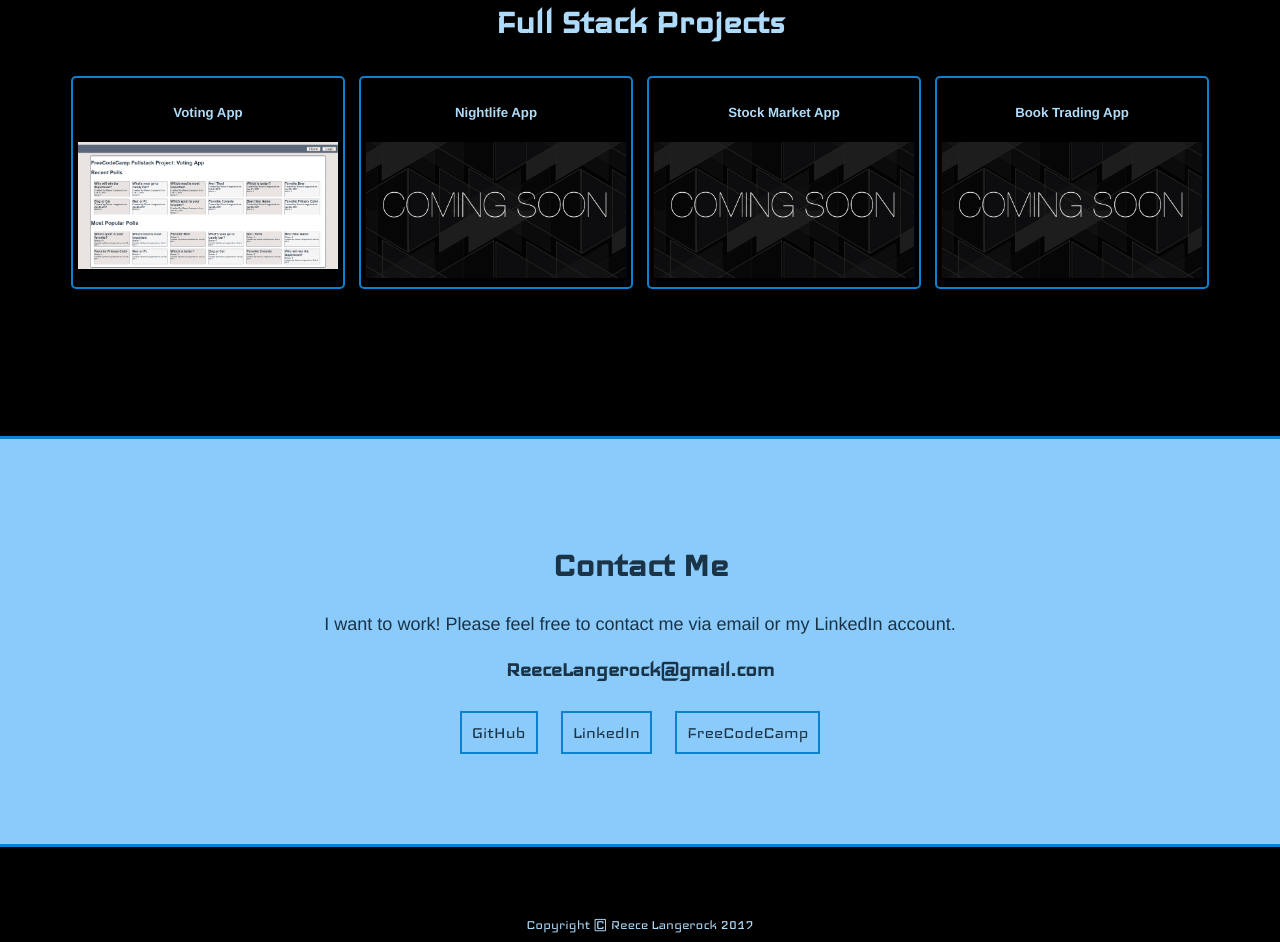
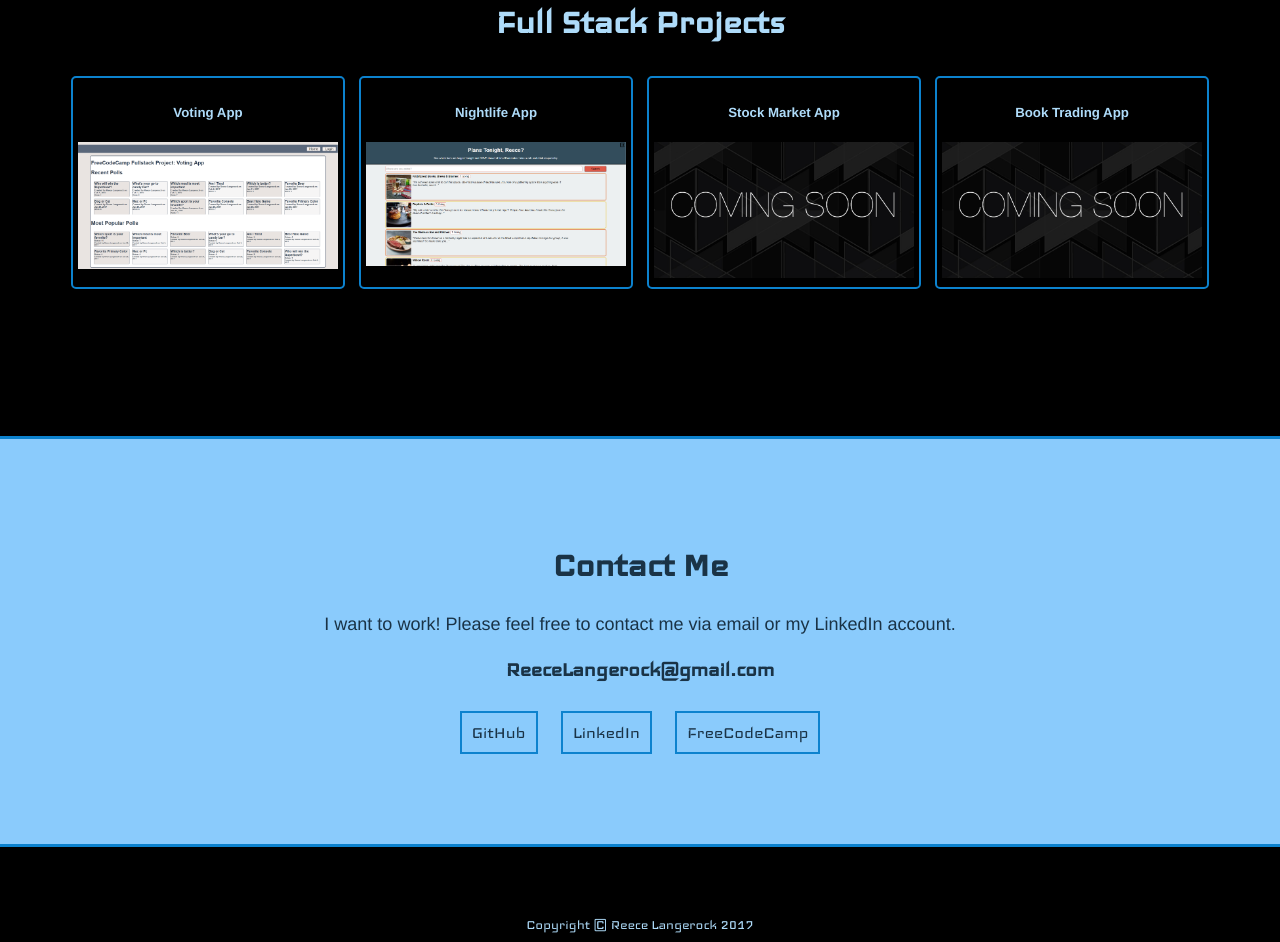
Before and after one commit to ReeceLangerock/ReeceLangerock.github.io, a plain HTML site: page index.html in a window 1280 px wide. Shown: the part 1407-2349 px from the top of the page. Drawn offline with nearby package versions, Linux system fonts and the light colour scheme.

Commit message:
adding completed nightlife project

```diff
--- a/portfolio.html
+++ b/portfolio.html
@@ -10,7 +10,7 @@
 
         <div class="portfolio-item">
             <h5>Nightlife App</h5>
-            <img src='./images/comingSoon.jpg'></img>
+            <a href ="https://nightlife-srl.herokuapp.com/"><img src='./images/nightlife.png'></img></a>
         </div>
 
         <div class="portfolio-item">
```
Also changed, not shown: images/nightlife.png (added).
